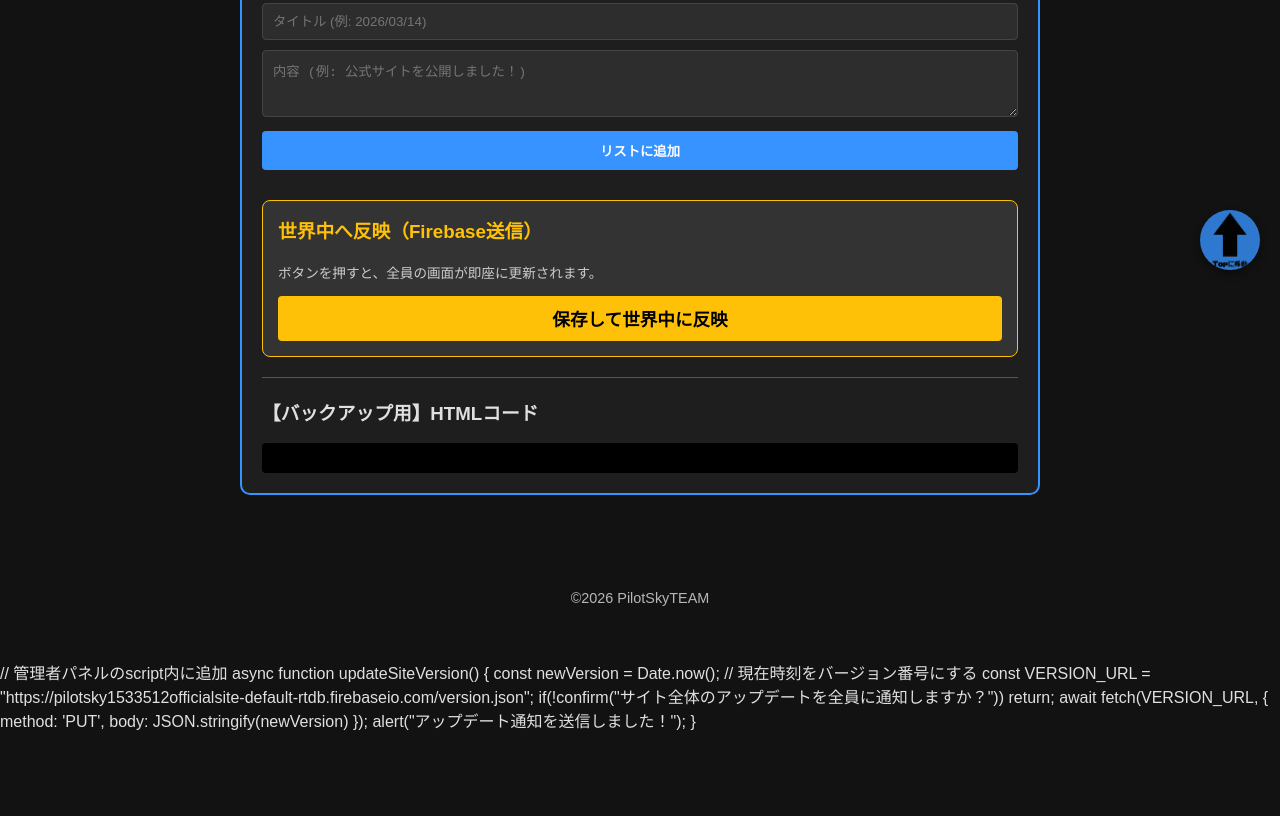
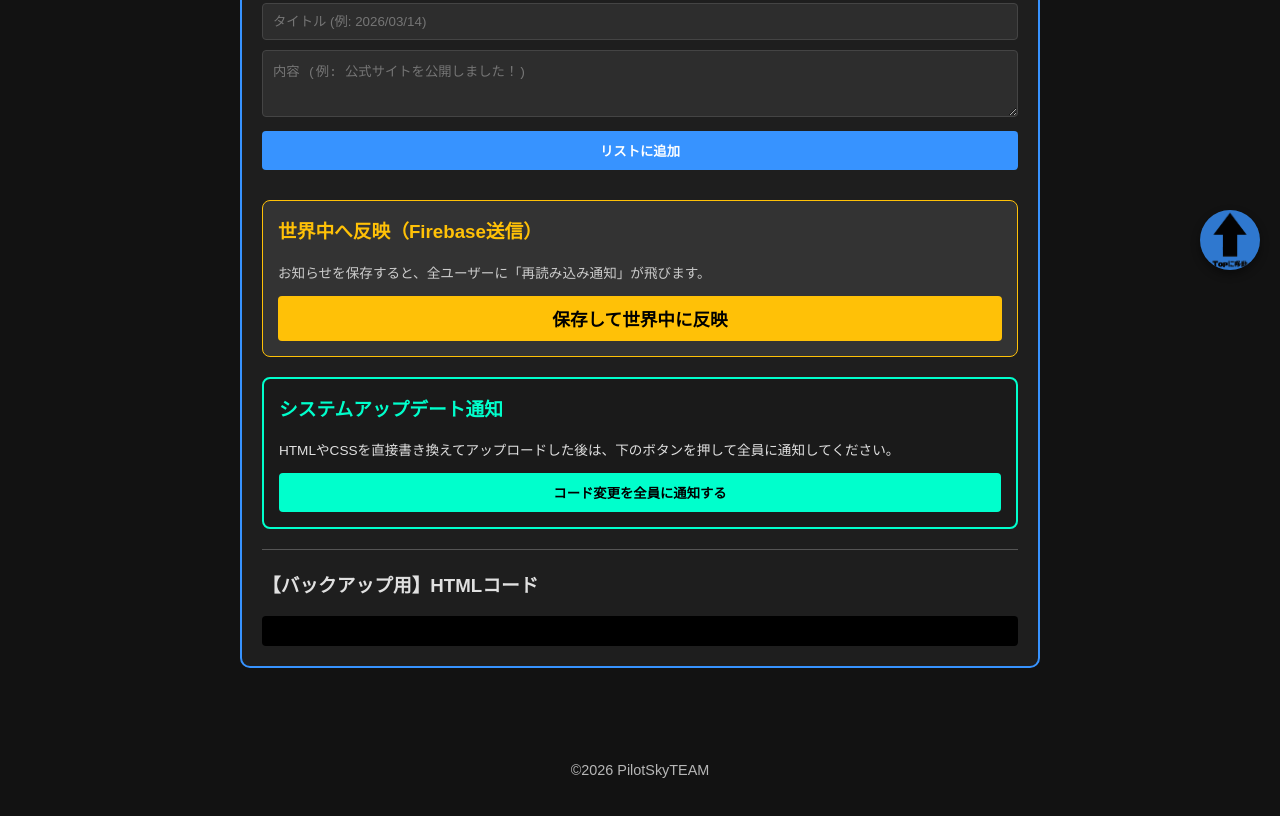
Before and after one commit to PilotSky1533512/PilotSkySite, a plain HTML site: page adminfilepilotsky1533512ayf8gin.html in a window 1280 px wide. Shown: the part 510-1326 px from the top of the page. Before the commit the page ends 1242 px from the top, so only its background shows below. Drawn offline with Linux system fonts and the light colour scheme; no server answers.

Commit message:
Update adminfilepilotsky1533512ayf8gin.html

```diff
--- a/adminfilepilotsky1533512ayf8gin.html
+++ b/adminfilepilotsky1533512ayf8gin.html
@@ -6,7 +6,6 @@
     <link rel="icon" href="piroaddon.png" type="image/png">
     <link rel="stylesheet" href="style.css">
     <style>
-        /* 直接ここにもボタンのスタイルを書いて確実に表示させます */
         .top-btn {
             position: fixed !important;
             right: 20px !important;
@@ -27,6 +26,15 @@
         }
         .top-btn:hover { transform: scale(1.1); }
         .top-btn img { width: 100%; height: 100%; object-fit: contain; }
+
+        /* アップデートボタン用の追加スタイル */
+        .update-box {
+            background: #1a1a1a;
+            border: 2px solid #00ffcc;
+            padding: 15px;
+            border-radius: 8px;
+            margin-top: 20px;
+        }
     </style>
 </head>
 <body class="dark-mode">
@@ -58,9 +66,17 @@
 
             <div style="background: #333; padding: 15px; border-radius: 8px; border: 1px solid #ffc107; margin-top: 20px;">
                 <h3 style="color: #ffc107; margin-top: 0;">世界中へ反映（Firebase送信）</h3>
-                <p style="font-size: 0.85em; color: #ccc;">ボタンを押すと、全員の画面が即座に更新されます。</p>
+                <p style="font-size: 0.85em; color: #ccc;">お知らせを保存すると、全ユーザーに「再読み込み通知」が飛びます。</p>
                 <button onclick="saveToSite()" style="background: #ffc107; color: #000; width: 100%; font-size: 1.1em; font-weight: bold;">
                     保存して世界中に反映
+                </button>
+            </div>
+
+            <div class="update-box">
+                <h3 style="color: #00ffcc; margin-top: 0;">システムアップデート通知</h3>
+                <p style="font-size: 0.85em;">HTMLやCSSを直接書き換えてアップロードした後は、下のボタンを押して全員に通知してください。</p>
+                <button onclick="updateSiteVersion()" style="background: #00ffcc; color: #000; width: 100%; font-weight: bold;">
+                    コード変更を全員に通知する
                 </button>
             </div>
 
@@ -80,9 +96,9 @@
 
     <script>
         const FIREBASE_URL = "https://pilotsky1533512officialsite-default-rtdb.firebaseio.com/news.json";
+        const VERSION_URL = "https://pilotsky1533512officialsite-default-rtdb.firebaseio.com/version.json";
         let newsData = [];
 
-        // ページの一番上へ戻る機能
         function scrollToTop() {
             window.scrollTo({ top: 0, behavior: 'smooth' });
         }
@@ -136,34 +152,40 @@
             renderNews();
         }
 
+        // サイトバージョンを更新する関数
+        async function updateSiteVersion(silent = false) {
+            const newVersion = Date.now();
+            try {
+                await fetch(VERSION_URL, {
+                    method: 'PUT',
+                    body: JSON.stringify(newVersion)
+                });
+                if(!silent) alert("アップデート通知を送信しました！");
+            } catch (e) {
+                if(!silent) alert("バージョン更新に失敗しました");
+            }
+        }
+
         async function saveToSite() {
             const pass = prompt("管理者パスワードを入力してください");
             if (pass !== "AdminPassPilotSky") return alert("パスワードが違います");
             if (!confirm("世界中に公開しますか？")) return;
             try {
+                // お知らデータの保存
                 await fetch(FIREBASE_URL, {
                     method: 'PUT',
                     body: JSON.stringify(newsData),
                     headers: { 'Content-Type': 'application/json' }
                 });
-                alert("反映完了！");
+
+                // 同時にお知らせ更新を通知するためにバージョンも更新
+                await updateSiteVersion(true);
+
+                alert("反映完了！全ユーザーに通知を送りました。");
             } catch (e) { alert("送信失敗"); }
         }
+
         fetchCurrentNews();
     </script>
 </body>
 </html>
-
-// 管理者パネルのscript内に追加
-async function updateSiteVersion() {
-    const newVersion = Date.now(); // 現在時刻をバージョン番号にする
-    const VERSION_URL = "https://pilotsky1533512officialsite-default-rtdb.firebaseio.com/version.json";
-
-    if(!confirm("サイト全体のアップデートを全員に通知しますか？")) return;
-
-    await fetch(VERSION_URL, {
-        method: 'PUT',
-        body: JSON.stringify(newVersion)
-    });
-    alert("アップデート通知を送信しました！");
-}
```
